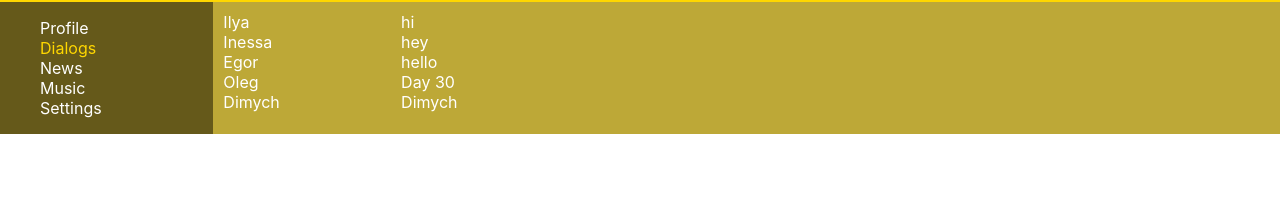
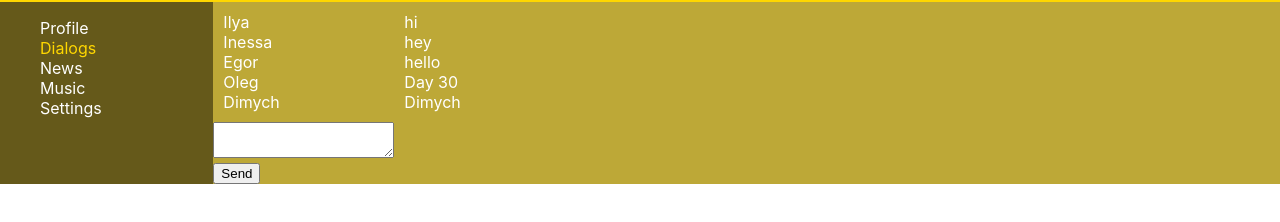
Before and after one commit to PidzhakovIlya/samurai-way-main, a React (Create React App) app: page /dialogs in a window 1280 px wide. Shown: the part 98-320 px from the top of the page. Built offline with nearby package versions, Linux system fonts and the light colour scheme.

Commit message:
lessons 31 added React.createRef in myPost and Dialogs

```diff
--- a/src/App.tsx
+++ b/src/App.tsx
@@ -15,7 +15,6 @@
 }
 function App(props:AppPropsType) {
     return (
-        <BrowserRouter>
             <div className="App">
                 <Header/>
                 <Navbar/>
@@ -27,7 +26,6 @@
                     <Route path="/settings" render={()=> <Settings/>}/>
                 </div>
             </div>
-        </BrowserRouter>
     );
 }
 
--- a/src/components/Dialogs/Dialogs.tsx
+++ b/src/components/Dialogs/Dialogs.tsx
@@ -14,6 +14,11 @@
     let dialogsElement = props.state.dialogs.map(d => <DialogItem key={d.id} name={d.name} id={d.id}/>)
     let messagesElements = props.state.messages.map(m=> <Message key={m.id} message={m.message}/>)
 
+    let newMessage = React.createRef<HTMLTextAreaElement>()
+
+    const sendMessage = () =>{
+        alert(newMessage.current?.value)
+    }
     return (
         <div className={s.dialogs}>
             <div className={s.dialogsItems}>
@@ -22,6 +27,10 @@
             <div className={s.messages}>
                 {messagesElements}
             </div>
+            <div>
+                <textarea ref={newMessage}></textarea>
+                <button onClick={sendMessage}>Send</button>
+            </div>
         </div>
     )
 }
--- a/src/components/profile/myPosts/MyPosts.tsx
+++ b/src/components/profile/myPosts/MyPosts.tsx
@@ -1,4 +1,4 @@
-import React from "react";
+import React, {createRef, Ref, useRef} from "react";
 import s from "./MyPosts.module.css"
 import {Post} from "./post/Post";
 import {PostType, ProfilePageType} from "../../../redux/state";
@@ -8,15 +8,23 @@
 }
 export const MyPosts = (props: MyPostsType) => {
     debugger
-    let postsElements = props.posts.map(p => <Post key={p.id} message={p.message} id={p.id} likeCount={p.likeCount}/>)
+    let postsElements =
+        props.posts.map(p => <Post key={p.id} message={p.message} id={p.id} likeCount={p.likeCount}/>)
+
+    // let newPostElement= React.createRef()
+    let newPostElement = useRef<HTMLTextAreaElement>(null)
+    const addPost = () =>{
+        let text = newPostElement.current?.value
+        alert(text)
+    }
 
     return (
         <div className={s.postsBlock}>
             <h3>my Posts</h3>
             <div>
-                <textarea></textarea>
+                <textarea ref={newPostElement}></textarea>
                 <div>
-                    <button>Add Post</button>
+                    <button onClick={addPost}>Add Post</button>
                 </div>
             </div>
             {postsElements}
--- a/src/index.tsx
+++ b/src/index.tsx
@@ -1,15 +1,15 @@
-import React from 'react';
-import ReactDOM from 'react-dom';
-import './index.css';
-import App from './App';
+import React from "react";
+import ReactDOM from "react-dom";
+import "./index.css";
+import App from "./App";
 import {state} from "./redux/state";
-
-
-
-
+import {BrowserRouter} from "react-router-dom";
 
 
 ReactDOM.render(
-    <App state={state} />,
-  document.getElementById('root')
+    <BrowserRouter>
+        <App state={state}/>
+    </BrowserRouter>,
+        document.getElementById('root')
+
 );
```
